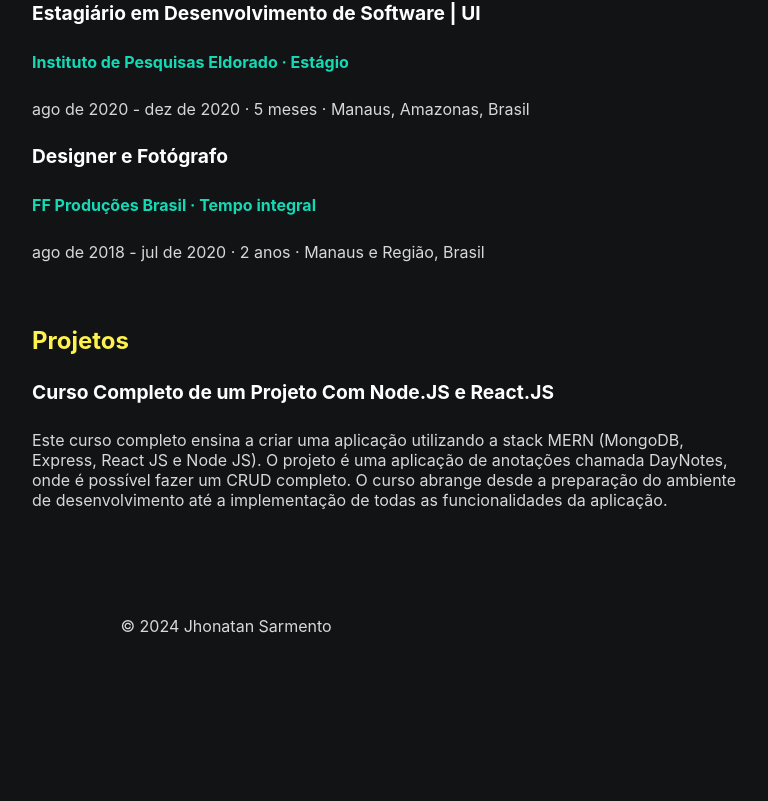
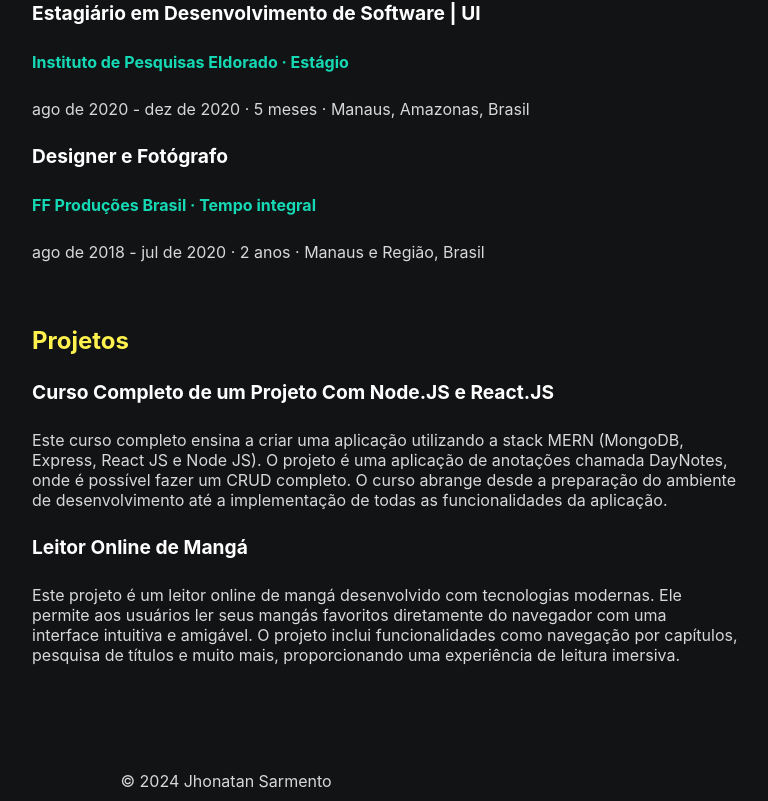
Before and after one commit to jhonatansarmento/personal-site, a Next.js app: page / in a window 1280 px wide. Shown: the part 762-1563 px from the top of the page, without its empty margins (414-1182 px from the left). Before the commit the page ends 1408 px from the top, so only its background shows below. Built offline with nearby package versions, Linux system fonts and the light colour scheme.

Commit message:
Add new project to profileContent constants

```diff
--- a/src/shared/constants/profileContent.ts
+++ b/src/shared/constants/profileContent.ts
@@ -73,5 +73,11 @@ export const projectsText = {
       description:
         'Este curso completo ensina a criar uma aplicação utilizando a stack MERN (MongoDB, Express, React JS e Node JS). O projeto é uma aplicação de anotações chamada DayNotes, onde é possível fazer um CRUD completo. O curso abrange desde a preparação do ambiente de desenvolvimento até a implementação de todas as funcionalidades da aplicação.',
     },
+    {
+      title: 'Leitor Online de Mangá',
+      link: 'https://mangareader-delta.vercel.app/',
+      description:
+        'Este projeto é um leitor online de mangá desenvolvido com tecnologias modernas. Ele permite aos usuários ler seus mangás favoritos diretamente do navegador com uma interface intuitiva e amigável. O projeto inclui funcionalidades como navegação por capítulos, pesquisa de títulos e muito mais, proporcionando uma experiência de leitura imersiva.',
+    },
   ],
 };
```
